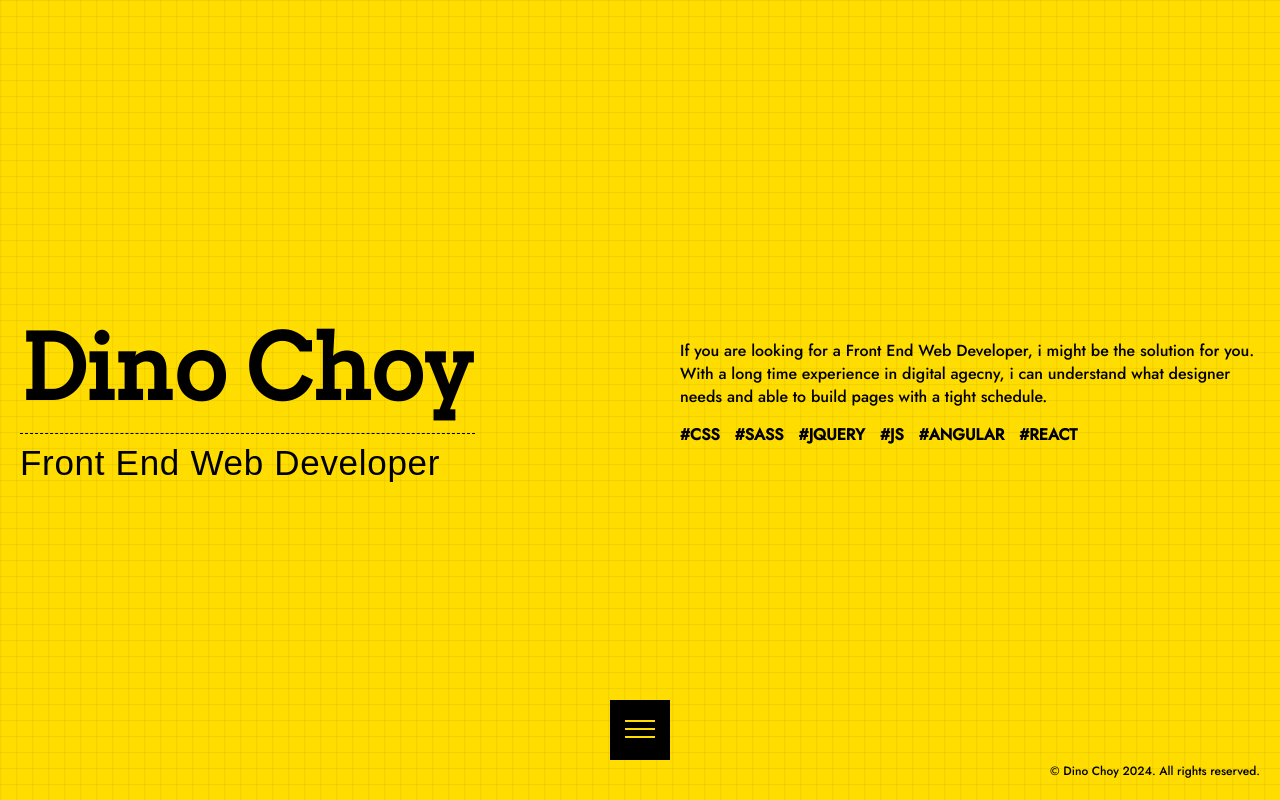
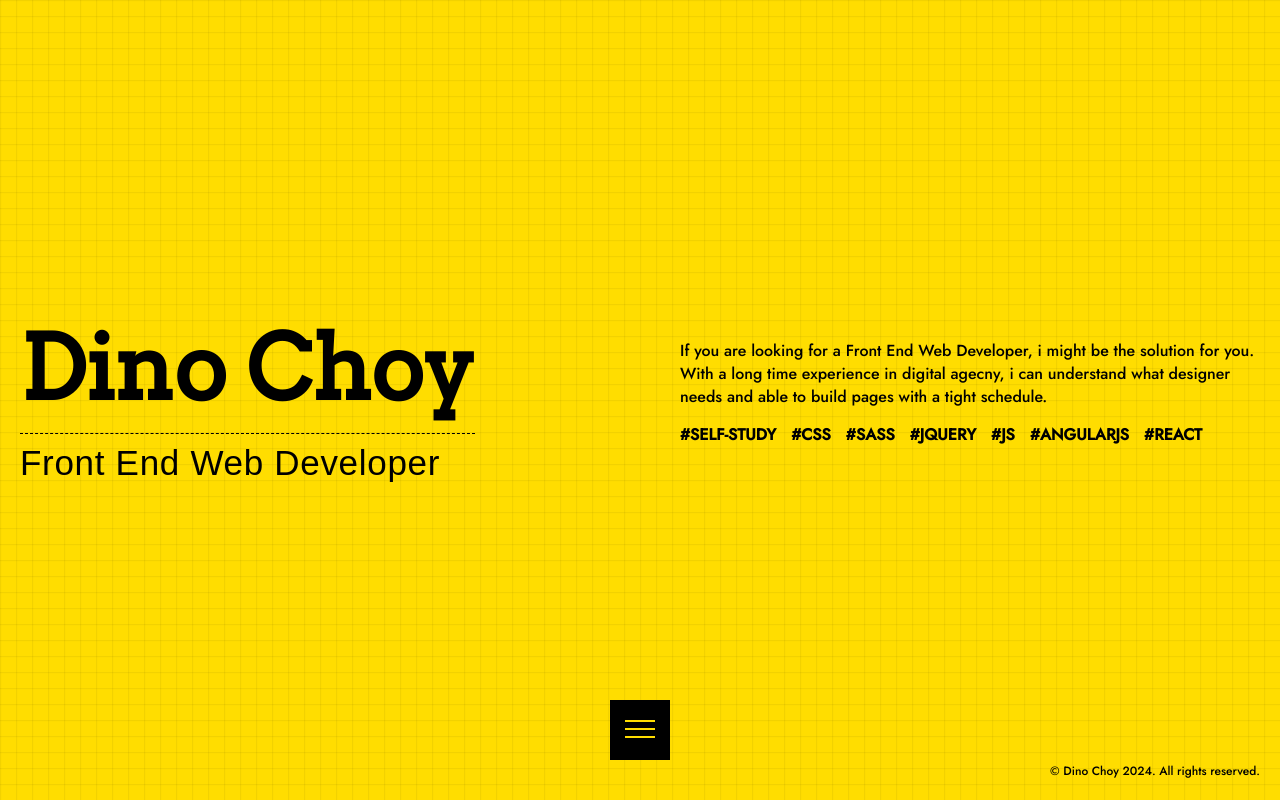
Before and after one commit to kyo22222/thebook, an Angular app: page / in a window 1280 px wide. Built offline with nearby package versions, Linux system fonts and the light colour scheme; a web font is replaced by a local one.

Commit message:
metitouch add

```diff
--- a/src/app/app.pageone.html
+++ b/src/app/app.pageone.html
@@ -7,11 +7,12 @@
         <p>If you are looking for a Front End Web Developer, i might be the solution for you.<br>With a long time experience in digital agecny, i can understand what designer needs and able to build pages with a tight schedule.</p>
 
         <ol class="hasht">
+            <li>#SELF-STUDY</li>
             <li>#CSS</li>
             <li>#SASS</li>
             <li>#JQUERY</li>
             <li>#JS</li>
-            <li>#ANGULAR</li>
+            <li>#ANGULARJS</li>
             <li>#REACT</li>
         </ol>
     </div>
--- a/src/app/app.pagetwo.html
+++ b/src/app/app.pagetwo.html
@@ -11,6 +11,15 @@
           <h3 class="porthead">Standard Chartered</h3>
           <p class="discript">A payee check list with AngularJS - Nov 2023</p>
           <a href="https://av.sc.com/hk/online-banking/merchant/index_tc.html" target="_blank" class="yelbtn">Learn more</a>
+        </div>
+      </ng-template>
+
+      <ng-template swiperSlide>
+        <img src="./assets/metitouch.jpg" class="img-center img-responsive">
+        <div class="dis_box">
+          <h3 class="porthead">Metictouch</h3>
+          <p class="discript">An eye medicine delivery platform minisite with pixel perfect requirment from designer - Oct 2023</p>
+          <a href="https://metictouch.com/" target="_blank" class="yelbtn">Learn more</a>
         </div>
       </ng-template>
 
```
Also changed, not shown: src/assets/metitouch.jpg (added).
